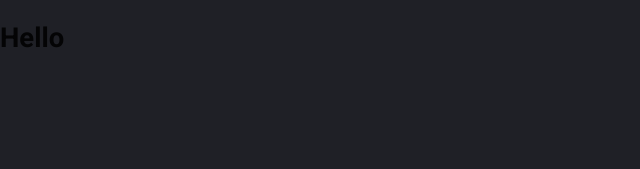
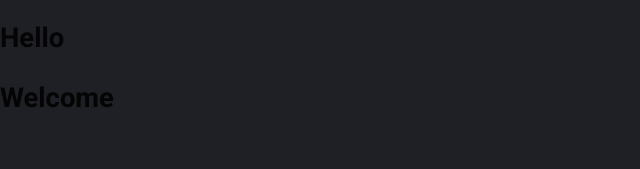
Before and after one commit to Jiske-N/market-tracker, a React (Vite) app in the folder client/: page / in a window 1280 px wide. Shown: the top 169 px of the page, without its empty margins (0-640 px from the left). Built offline with nearby package versions, Linux system fonts and the light colour scheme.

Commit message:
add basic router dom to main.tsx and app.tsx & Welcome + Home Pages to test

```diff
--- a/client/package.json
+++ b/client/package.json
@@ -10,12 +10,14 @@
     "preview": "vite preview"
   },
   "dependencies": {
+    "@apollo/client": "^3.10.8",
     "@emotion/react": "^11.11.4",
     "@emotion/styled": "^11.11.5",
     "@mui/icons-material": "^5.16.4",
     "@mui/material": "^5.16.4",
     "@mui/x-data-grid": "^7.11.0",
     "@reduxjs/toolkit": "^2.2.6",
+    "graphql": "^16.9.0",
     "react": "^18.3.1",
     "react-dom": "^18.3.1",
     "react-redux": "^9.1.2",
--- a/client/src/App.tsx
+++ b/client/src/App.tsx
@@ -3,6 +3,7 @@ import { useMemo } from "react"
 import { themeSettings } from "./theme"
 // theme related unsure if functioning
 import { CssBaseline, ThemeProvider, useTheme } from "@mui/material"
+import { Outlet } from "react-router-dom"
 
 function App() {
   // theme related unsure if functioning
@@ -16,6 +17,7 @@ function App() {
           <CssBaseline
           />
           <h1 color={palette.grey[300]}>Hello</h1>
+          <Outlet/>
         </ThemeProvider>
       </div>
     </>
--- a/client/src/main.tsx
+++ b/client/src/main.tsx
@@ -1,10 +1,38 @@
-import React from 'react'
-import ReactDOM from 'react-dom/client'
-import App from './App.tsx'
-import './index.css'
+// import React from 'react'
+// import ReactDOM from 'react-dom/client'
+// import App from './App.tsx'
+// import './index.css'
 
-ReactDOM.createRoot(document.getElementById('root')!).render(
-  <React.StrictMode>
-    <App />
-  </React.StrictMode>,
-)
+// ReactDOM.createRoot(document.getElementById('root')!).render(
+//   <React.StrictMode>
+//     <App />
+//   </React.StrictMode>,
+// )
+
+import React from "react";
+import ReactDOM from "react-dom/client";
+import App from "./App.tsx";
+import "./index.css";
+import { createBrowserRouter, RouterProvider } from "react-router-dom";
+import Home from "./pages/Home.tsx";
+import Welcome from "./pages/Welcome.tsx";
+
+const router = createBrowserRouter([
+    {
+        path: "/",
+        element: <App />,
+        // error: <NoMatch/>,
+        children: [
+            {
+                index: true,
+                element: <Welcome />,
+            },
+            {
+                path: "/home",
+                element: <Home />,
+            },
+        ],
+    },
+]);
+
+ReactDOM.createRoot(document.getElementById('root')!).render(<RouterProvider router={router} />)
--- /dev/null
+++ b/client/src/pages/Home.tsx
@@ -0,0 +1,7 @@
+const Home = () => {
+    return (
+        <h1>Home</h1>
+    )
+};
+
+export default Home;
--- /dev/null
+++ b/client/src/pages/Welcome.tsx
@@ -0,0 +1,7 @@
+const Welcome = () => {
+    return (
+        <h1>Welcome</h1>
+    )
+};
+
+export default Welcome;
```
Also changed, not shown: 1 other file (tests, documents, lock files or other folders).
